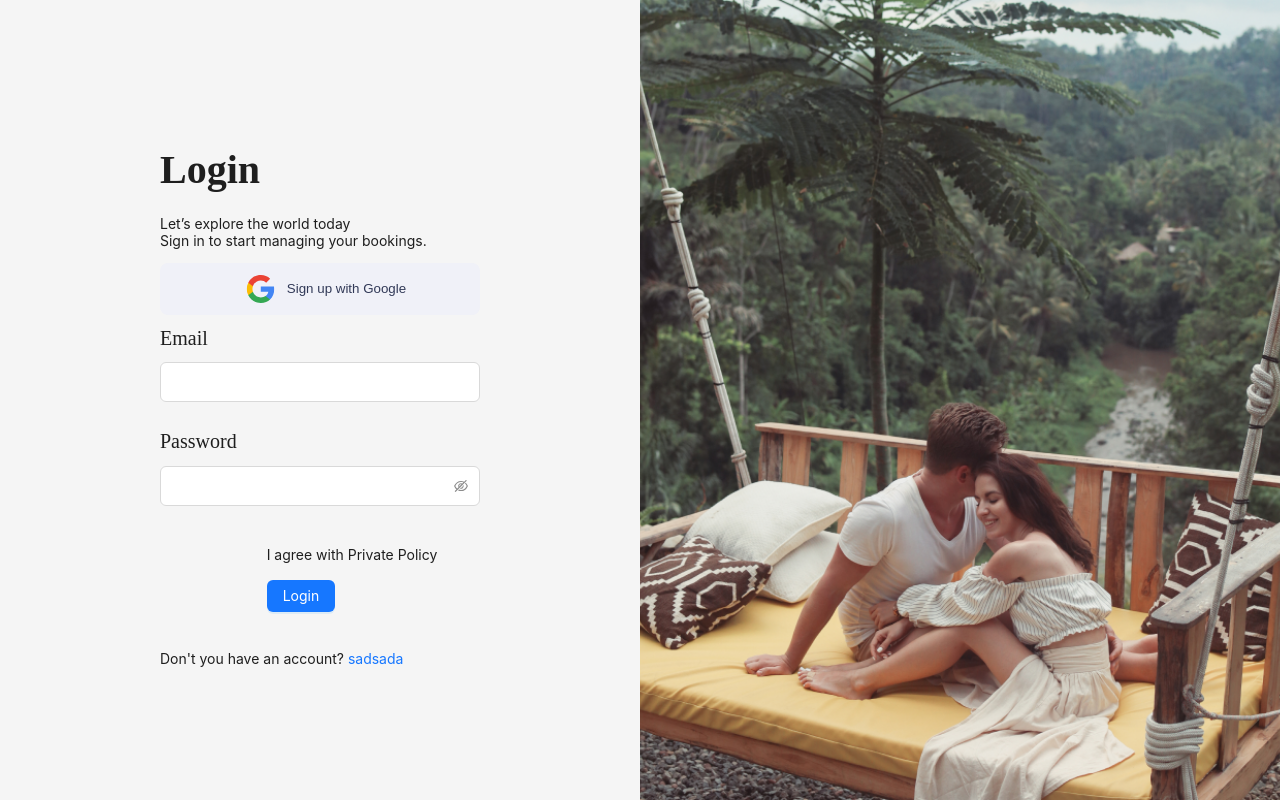
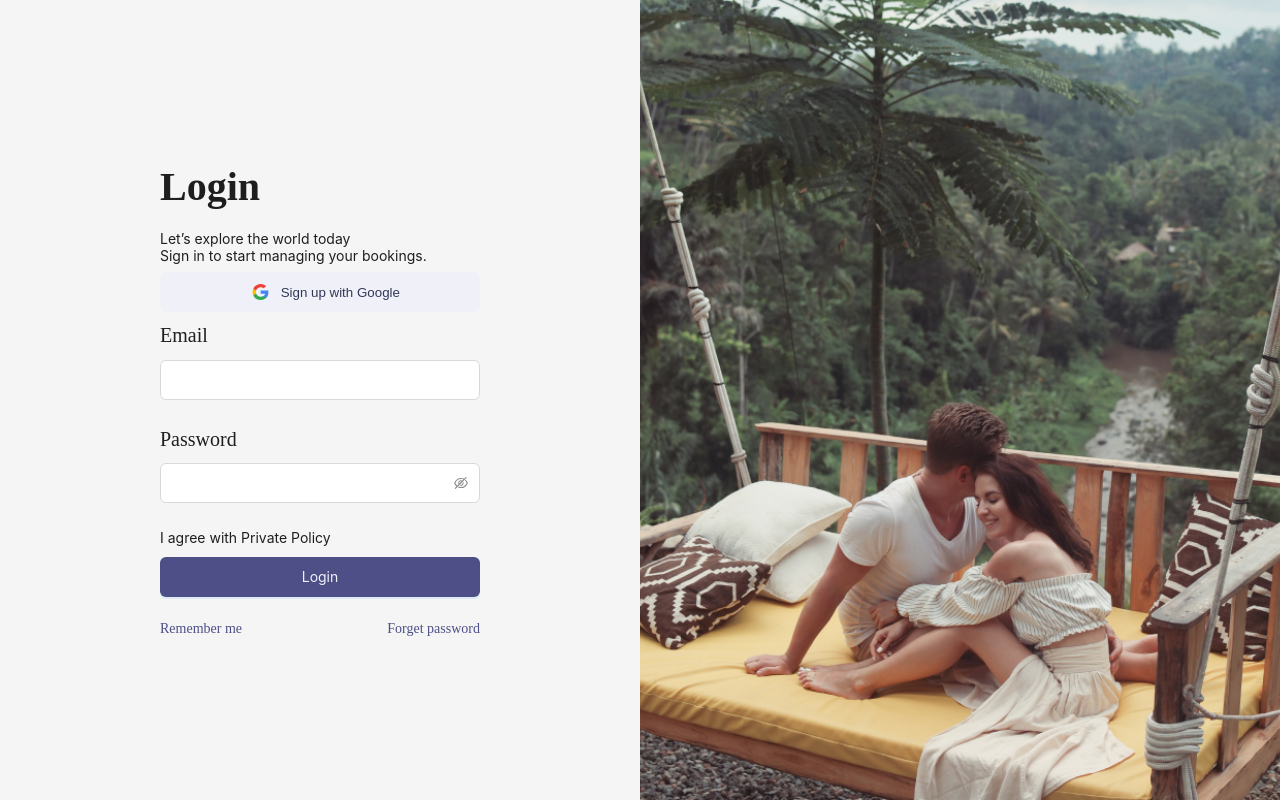
Before and after one commit to alphajr009/Online-Travel-Planner, a React (Create React App) app in the folder client/: page /login in a window 1280 px wide. Built offline with nearby package versions, Linux system fonts and the light colour scheme; a web font is replaced by a local one.

Commit message:
loign and signup

```diff
--- a/client/src/css/login.css
+++ b/client/src/css/login.css
@@ -1,5 +1,5 @@
 body {
-  background-color: #F9FAFB !important;
+	background-color: #f9fafb !important;
 	/* Replace with your desired color */
 }
 
@@ -20,12 +20,11 @@ body {
 	background-position: 50% 50%;
 }
 
-.ant-form-item .ant-form-item-label>label {
+.ant-form-item .ant-form-item-label > label {
 	font-family: "sf-pro-regular !important";
 	font-size: 16px;
 }
 
-.form-section {}
 
 .sign-up-google {
 	padding: 12px;
@@ -41,16 +40,49 @@ body {
 
 .sign-up-google img {
 	padding: 0px 12px;
+	height: 16px;
 }
 
 input {
 	padding: 8px 8px !important;
 }
 
-.ant-input-affix-wrapper>input.ant-input {
+.ant-input-affix-wrapper > input.ant-input {
 	padding: 4px 0px !important;
 }
 
 .ant-form label {
 	margin: 8px 0px !important;
 }
+.login-btn {
+	background-color: #4d4f86 !important;
+	height: 40px;
+	width: 100%;
+	color: #f0f1f8 !important;
+}
+
+@media (max-width: 768px) {
+	.login-pic {
+		display: none !important;
+	}
+	 :where(.css-dev-only-do-not-override-12upa3x).ant-col-12{
+		display: flex ;
+		justify-content: center !important;
+		max-width: 100% !important;
+		margin: 0px !important;
+		padding: 20px;
+		flex: auto;
+	}
+}
+.forget-pw{
+	display: flex;
+	justify-content: space-between;
+}
+.forget-pw a{
+	color: #4d4f86;
+	font-family: "SF Pro Display-Medium";
+}
+.sign-up-btn-col{
+	display: flex;
+	flex-direction: column;
+}
--- a/client/src/index.css
+++ b/client/src/index.css
@@ -27,9 +27,16 @@ body {
 h1 {
 	font-family: "SF Pro Display-Medium";
 	font-size: 40px !important;
-	margin-bottom: 8px;
+  margin-top: 0px ;
+	margin-bottom: 20px;
 }
-
+p{
+  margin-top: 0px;
+  margin-bottom: 8px;
+}
+.fw-medium{
+  font-family: "SF Pro Display-Medium";
+}
 h2 {
 	font-family: "SF Pro Display-Regular";
 	font-size: 39px !important;
@@ -55,10 +62,11 @@ h2 {
 	margin-bottom: 8px;
 }
 
-.a {}
-
 .text-align-left {
 	text-align: left;
+}
+.text-align-center{
+	text-align: center;
 }
 
 .space {
--- a/client/src/pages/user/Login.jsx
+++ b/client/src/pages/user/Login.jsx
@@ -27,16 +27,10 @@ const Login = () => {
 					<Row className="main-col">
 						<Col
 							className="form-section"
-							type="flex"
-							justify="center"
-							align=""
 							span={12}
 						>
 							<Col
 								className="innter-form-section"
-								type="flex"
-								justify="center"
-								align=""
 								span={12}
 							>
 								<h1 className="text-align-left">Login</h1>
@@ -90,21 +84,21 @@ const Login = () => {
 									>
 										<Input.Password />
 									</Form.Item>
-									<Form.Item
+									<Form.Item className="sign-up-btn-col"
 										wrapperCol={{
-											offset: 8,
-											span: 16,
+											offset: 0,
+											span: 24,
 										}}
 									>
 										<p>I agree with Private Policy </p>
-										<Button className="form" type="primary" htmlType="submit">
+										<Button className="login-btn" type="primary" htmlType="submit">
 											Login
 										</Button>
 									</Form.Item>
 								</Form>
-								<p>
-									Don't you have an account? <a href="#">sadsada</a>{" "}
-								</p>
+								<div className="forget-pw">
+                                <a href="#">Remember me</a>{" "} <a href="#">Forget password</a>{" "}
+								</div>
 							</Col>
 						</Col>
 						<Col
--- a/client/src/pages/user/Signup.jsx
+++ b/client/src/pages/user/Signup.jsx
@@ -114,8 +114,8 @@ const SignUp = () => {
                                     </Form.Item>
                                     <Form.Item
                                         wrapperCol={{
-                                            offset: 8,
-                                            span: 16,
+                                            offset: 0,
+                                            span: 24,
                                         }}
                                     >
                                         <Checkbox
@@ -125,7 +125,7 @@ const SignUp = () => {
                                             I agree with <a href="#PrivacyPolicy">Privacy Policy</a>
                                         </Checkbox>
                                         <Button
-                                            className="form"
+                                            className="login-btn"
                                             type="primary"
                                             htmlType="submit"
                                             disabled={!isPrivacyPolicyChecked}
@@ -134,9 +134,9 @@ const SignUp = () => {
                                         </Button>
                                     </Form.Item>
                                 </Form>
-                                <p>
+                                <p className="text-align-center" >Don't you have an account?
                                     {" "}
-                                    <a href="#">Forget password</a>{" "}
+                                    <a className="fw-medium" href="#">Sign in</a>{" "}
                                 </p>
                             </Col>
                         </Col>
```
Lines whose indentation alone changed are shown as unchanged.
